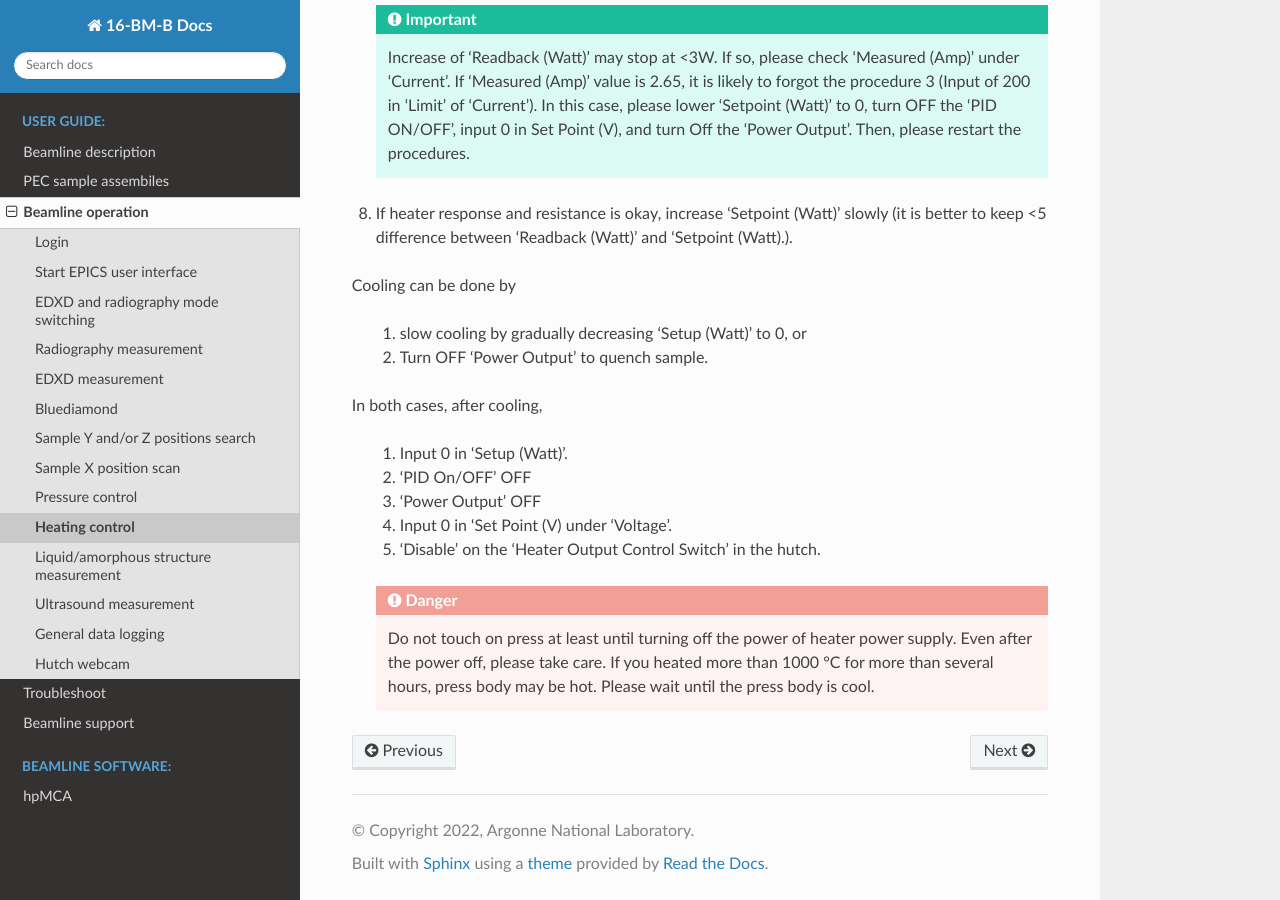
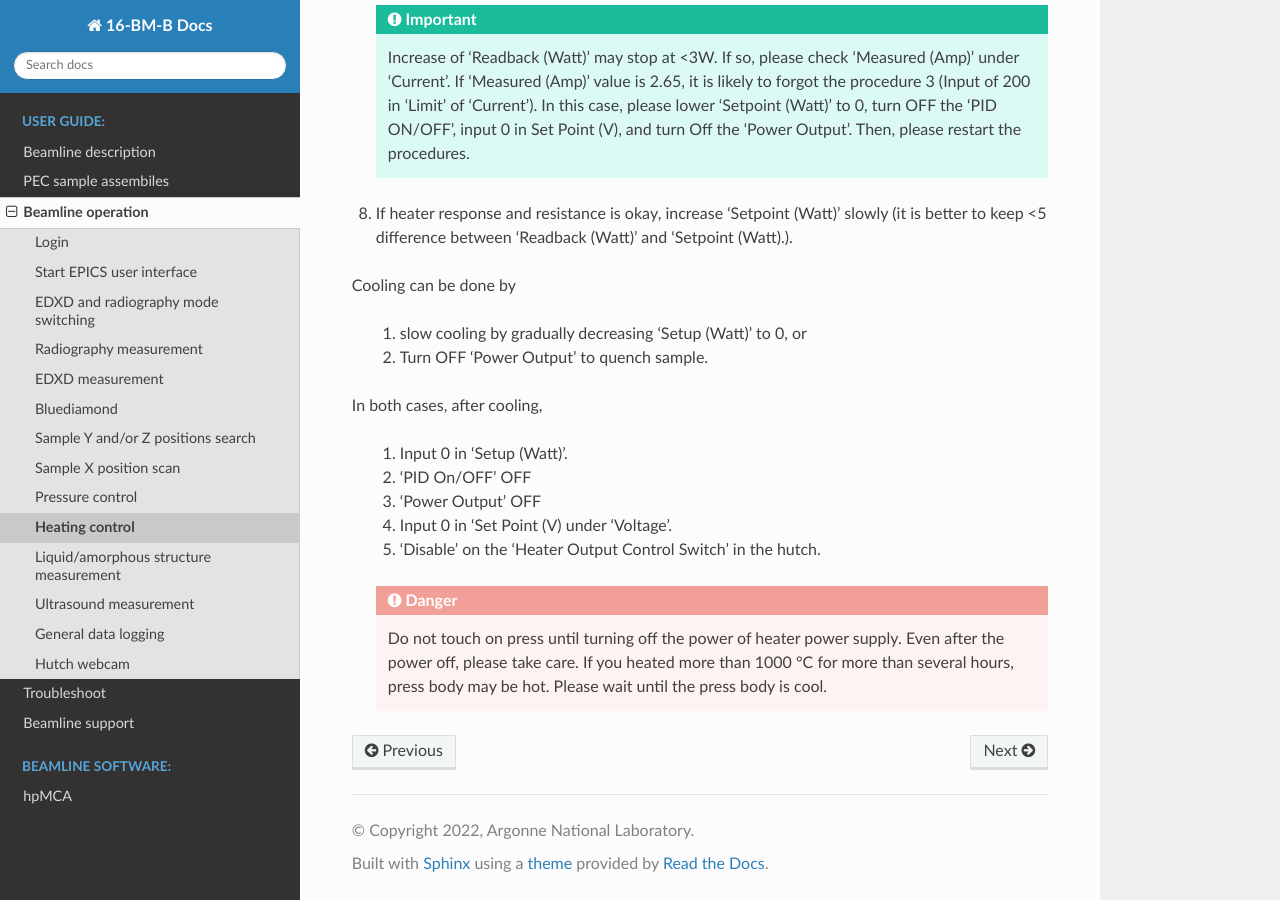
Before and after one commit to taeastmo/16BMB_manual, a Sphinx documentation site: the page built from docs/source/operations/item_010_heating.rst, in a window 1280 px wide and 900 px high, scrolled down 1684 px. Built offline with Sphinx 7.4.7 and the Read the Docs theme 2.0.0, drawn with Linux system fonts in a browser that asks for light colours.

Commit message:
Update item_010_heating.rst

```diff
--- a/docs/source/operations/item_010_heating.rst
+++ b/docs/source/operations/item_010_heating.rst
@@ -54,7 +54,7 @@ In both cases, after cooling,
 
    #. 'Disable' on the 'Heater Output Control Switch' in the hutch.
 
-   .. danger:: Do not touch on press at least until turning off the power of heater power supply.
+   .. danger:: Do not touch on press until turning off the power of heater power supply.
       Even after the power off, please take care.
       If you heated more than 1000 °C for more than several hours, press body may be hot.
       Please wait until the press body is cool.
```
